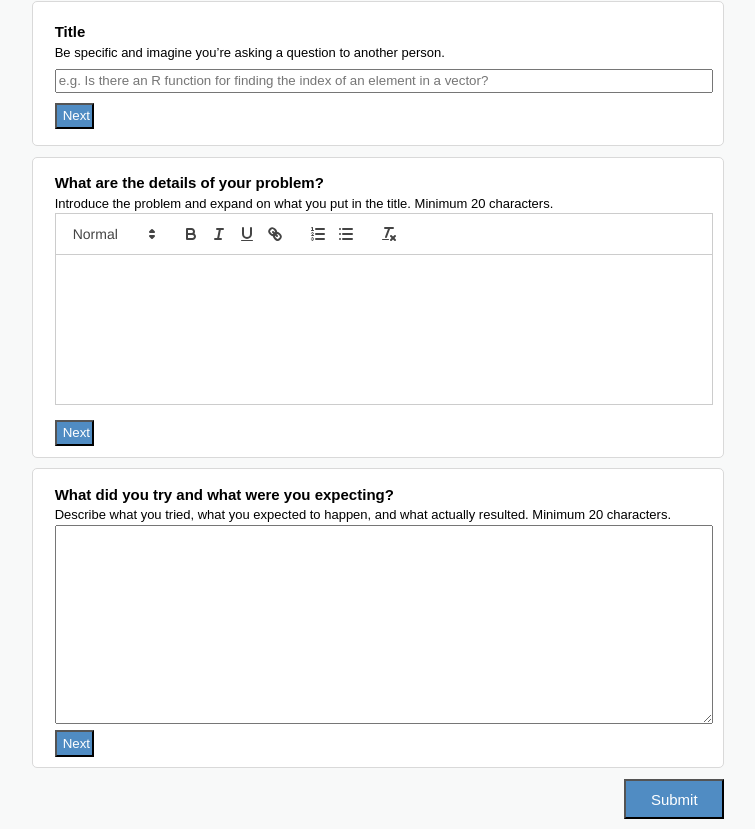
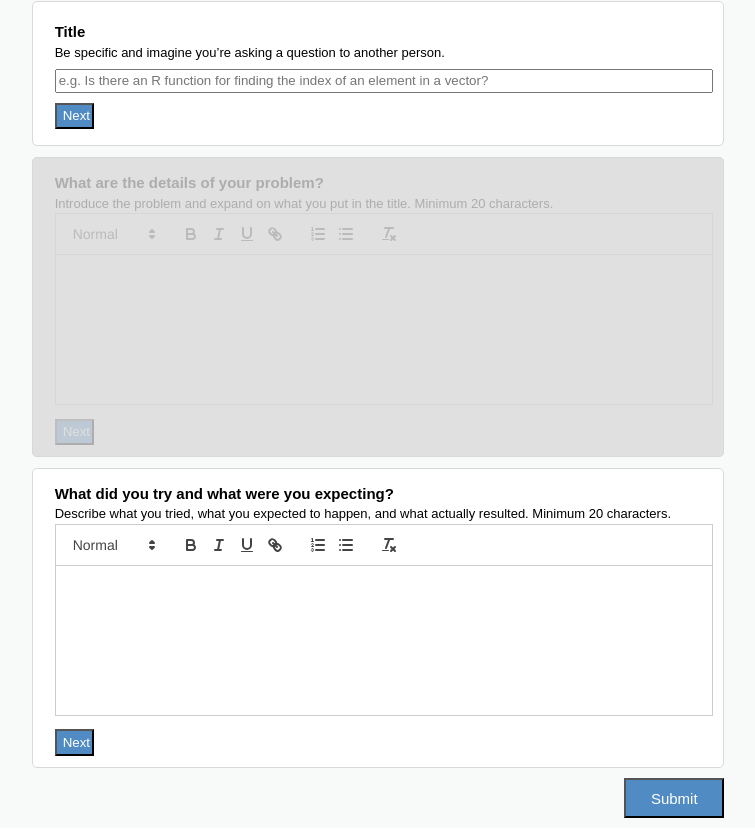
Before and after one commit to codestates-seb/seb43_pre_002, a React (Create React App) app in the folder client/: page /askquestion in a window 1280 px wide. Shown: the part 634-1463 px from the top of the page, without its empty margins (69-824 px from the left). Built offline with nearby package versions, Linux system fonts and the light colour scheme.

Commit message:
Feat : TryAndExpect박스에 react-quill 에디터 적용

```diff
--- a/client/src/components/AskDetail.jsx
+++ b/client/src/components/AskDetail.jsx
@@ -3,7 +3,14 @@ import { useEffect } from 'react';
 import ReactQuill from 'react-quill';
 import 'react-quill/dist/quill.snow.css';
 
-function AskDetail({ setIsDetailFocus, register, setValue, watch }) {
+function AskDetail({
+	setIsDetailFocus,
+	register,
+	setValue,
+	watch,
+	isNext,
+	setIsNext,
+}) {
 	const onBlur = () => setIsDetailFocus(false);
 	const editorContent = watch('detail');
 	const onEditorStateChange = (editorState) => {
@@ -41,7 +48,7 @@ const AskDetailContainer = styled.div`
 	display: flex;
 	flex-direction: column;
 	width: 65%;
-	/* height: 300px; */
+	height: 300px;
 	padding: 1% 1% 1% 2%;
 	background-color: white;
 	border-radius: 5px;
--- a/client/src/components/AskDetailBox.jsx
+++ b/client/src/components/AskDetailBox.jsx
@@ -8,12 +8,14 @@ function AskDetailBox({ register, isNext, setIsNext, setValue, watch }) {
 	const [isDetailFocus, setIsDetailFocus] = useState(false);
 	return (
 		<AskDetailBoxContainer>
-			{/* {!isNext.title ? <div className="disabled" /> : null} */}
+			{!isNext.title ? <div className="disabled" /> : null}
 			<AskDetail
 				setIsDetailFocus={setIsDetailFocus}
 				register={register}
 				setValue={setValue}
 				watch={watch}
+				isNext={isNext}
+				setIsNext={setIsNext}
 			/>
 			{isDetailFocus ? <AskHelpler contents={detailHelperContents} /> : null}
 		</AskDetailBoxContainer>
@@ -31,6 +33,7 @@ const AskDetailBoxContainer = styled.div`
 		position: absolute;
 		width: 65%;
 		height: 300px;
+		border-radius: 5px;
 		opacity: 0.8;
 		background-color: var(--line-color);
 		z-index: 1;
--- a/client/src/components/AskTryAndExpect.jsx
+++ b/client/src/components/AskTryAndExpect.jsx
@@ -1,7 +1,23 @@
 import styled from 'styled-components';
+import ReactQuill from 'react-quill';
+import { useEffect } from 'react';
 
-function TryAndExpect({ setIsTryAndExpectFocus, register }) {
+function TryAndExpect({
+	setIsTryAndExpectFocus,
+	register,
+	isNext,
+	setIsNext,
+	setValue,
+	watch,
+}) {
 	const onBlur = () => setIsTryAndExpectFocus(false);
+	const editorContent = watch('tryAndExpect');
+	const onEditorStateChange = (editorState) => {
+		setValue('tryAndExpect', editorState);
+	};
+	useEffect(() => {
+		register('tryAndExpect', { required: true, minLength: 20 });
+	}, [register]);
 	return (
 		<TryAndExpectContainer>
 			<h5 className="title">What did you try and what were you expecting?</h5>
@@ -10,16 +26,12 @@ function TryAndExpect({ setIsTryAndExpectFocus, register }) {
 				resulted. Minimum 20 characters.
 			</div>
 			<div className="input-container">
-				<textarea
-					className="input-container__detail-input"
+				<ReactQuill
+					style={{ height: '150px' }}
 					onFocus={() => setIsTryAndExpectFocus(true)}
-					{...register('tryAndExpect', {
-						onBlur,
-						minLength: {
-							value: 8,
-							message: '20자 이상 작성하세요.',
-						},
-					})}
+					onBlur={onBlur}
+					value={editorContent}
+					onChange={onEditorStateChange}
 				/>
 			</div>
 			<button className="next" type="button">
--- a/client/src/components/AskTryAndExpectBox.jsx
+++ b/client/src/components/AskTryAndExpectBox.jsx
@@ -4,13 +4,17 @@ import AskHelpler from './AskHelper';
 import { tryAndExpectContents } from './askHelperContents';
 import TryAndExpect from './AskTryAndExpect';
 
-function TryAndExpectBox({ register }) {
+function TryAndExpectBox({ register, isNext, setIsNext, setValue, watch }) {
 	const [isTryAndExpectFocus, setIsTryAndExpectFocus] = useState(false);
 	return (
 		<TryAndExpectBoxContainer>
 			<TryAndExpect
 				setIsTryAndExpectFocus={setIsTryAndExpectFocus}
 				register={register}
+				setValue={setValue}
+				watch={watch}
+				isNext={isNext}
+				setIsNext={setIsNext}
 			/>
 			{isTryAndExpectFocus ? (
 				<AskHelpler contents={tryAndExpectContents} />
--- a/client/src/pages/AskQuestion.jsx
+++ b/client/src/pages/AskQuestion.jsx
@@ -30,7 +30,13 @@ function NewQuestion() {
 				setValue={setValue}
 				watch={watch}
 			/>
-			<TryAndExpectBox register={register} />
+			<TryAndExpectBox
+				register={register}
+				isNext={isNext}
+				setIsNext={setIsNext}
+				setValue={setValue}
+				watch={watch}
+			/>
 			<Submit />
 		</NewQuestionContainer>
 	);
```
